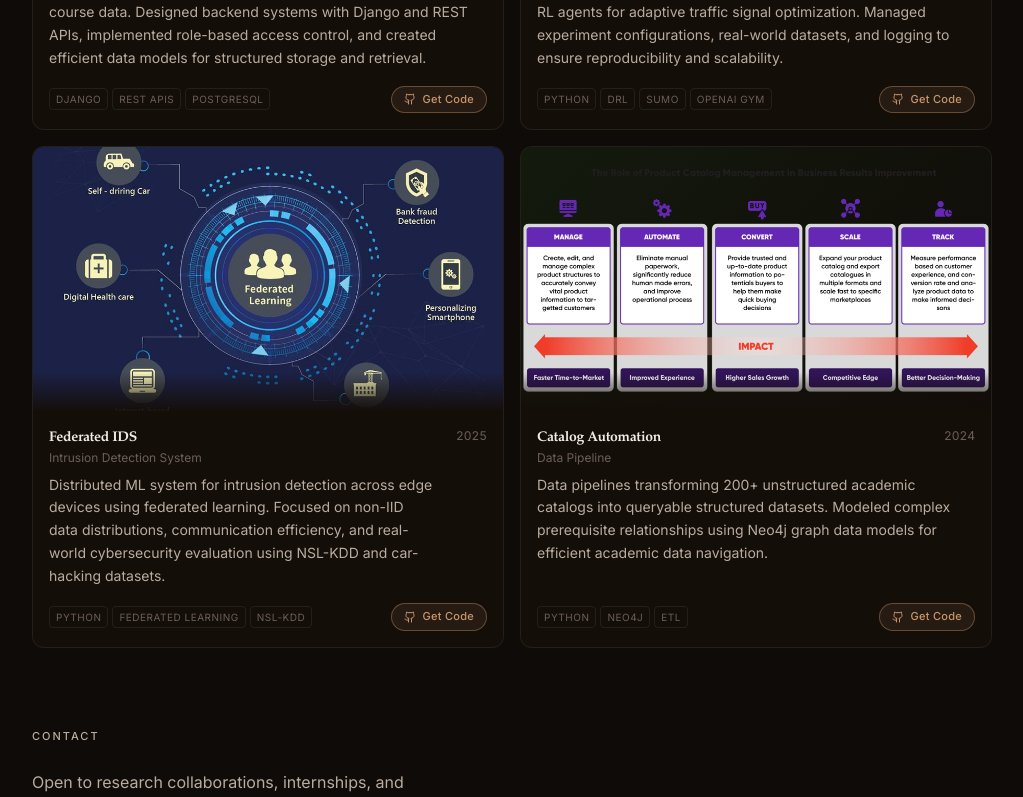
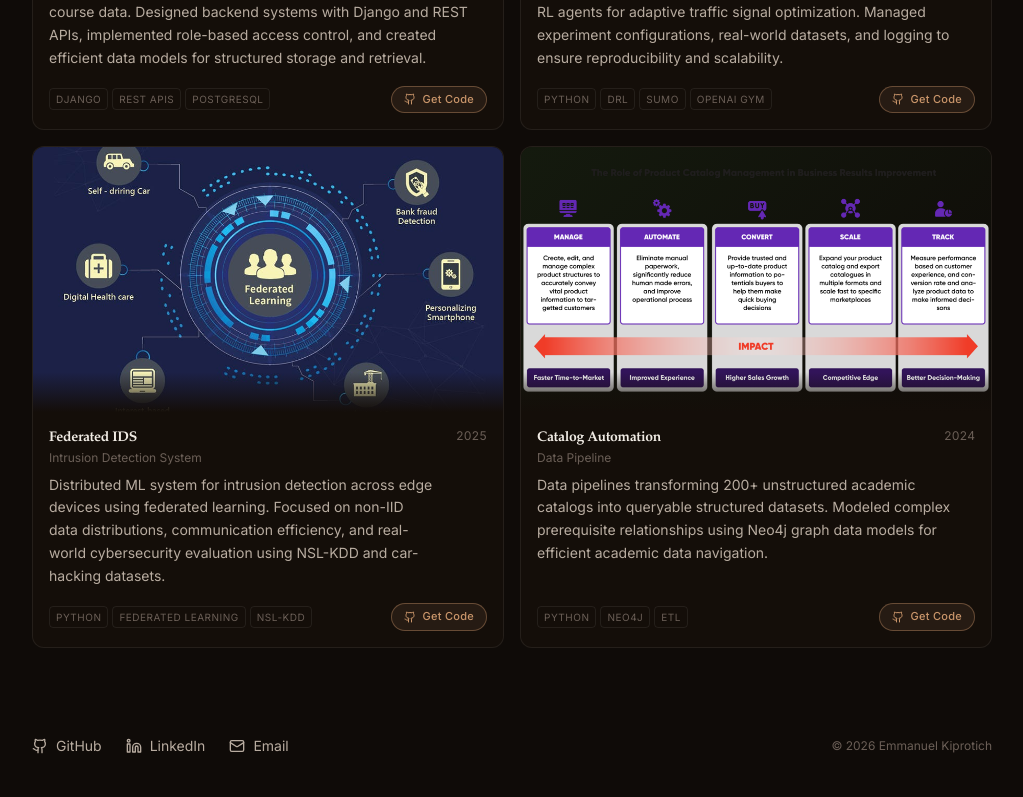
Before and after one commit to EGKIP/Portfolio, a React (Vite) app: page / in a window 1280 px wide. Shown: the part 2000-2797 px from the top of the page, without its empty margins (128-1151 px from the left). Built offline with nearby package versions, Linux system fonts and the light colour scheme.

Commit message:
clean footer

```diff
--- a/src/data/site.ts
+++ b/src/data/site.ts
@@ -13,7 +13,6 @@ export const navigation = [
   { label: 'Experience', href: '#experience' },
   { label: 'Education',  href: '#education'  },
   { label: 'Projects',   href: '#projects'   },
-  { label: 'Contact',    href: '#contact'    },
 ] as const
 
 // ─── Profile links ────────────────────────────────────────────────────────────
--- a/src/sections/portfolio-content.tsx
+++ b/src/sections/portfolio-content.tsx
@@ -134,20 +134,19 @@ export function PortfolioContent() {
         </Container>
       </section>
 
-      {/* ── Contact ────────────────────────────────────────────── */}
-      <section id="contact" className="py-10">
+      {/* ── Footer ─────────────────────────────────────────────── */}
+      <footer className="py-12 pb-16">
         <Container>
-          <Label>Contact</Label>
-          <p className="mb-6 max-w-md text-base leading-relaxed text-[var(--fg-muted)]">
-            Open to research collaborations, internships, and interesting conversations. Best reached by email.
-          </p>
-          <div className="flex flex-wrap items-center gap-6">
-            {profileActions.map((action) => (
-              <ProfileActionLink key={action.label} action={action} />
-            ))}
+          <div className="flex flex-wrap items-center justify-between gap-4">
+            <div className="flex items-center gap-6">
+              {profileActions.map((action) => (
+                <ProfileActionLink key={action.label} action={action} />
+              ))}
+            </div>
+            <p className="text-xs text-[var(--fg-faint)]">© {new Date().getFullYear()} Emmanuel Kiprotich</p>
           </div>
         </Container>
-      </section>
+      </footer>
 
     </div>
   )
```
